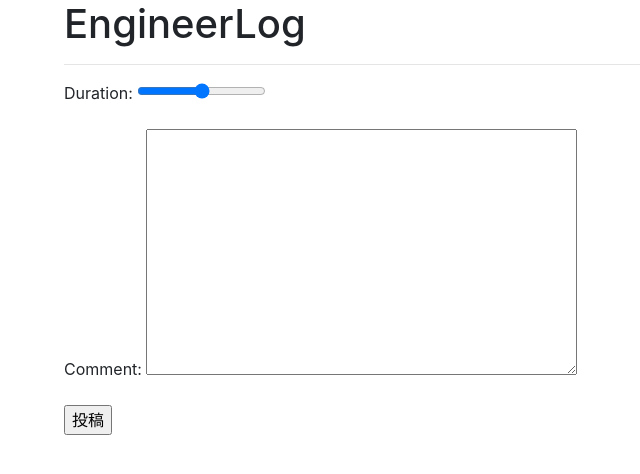
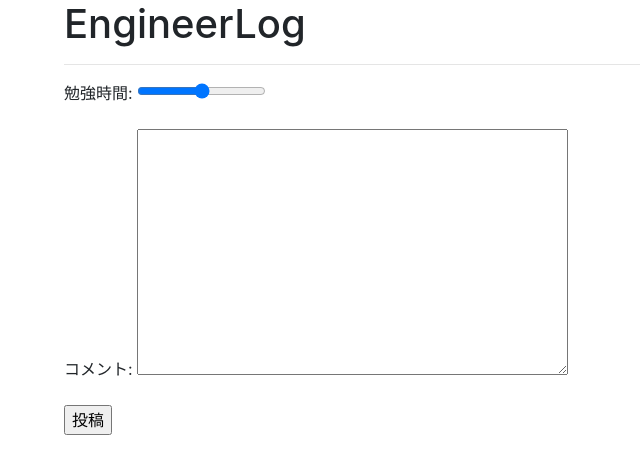
Before and after one commit to taichi0315/engineerlog, a Django app: page /engineerlog/post/ in a window 1280 px wide. Shown: the top 474 px of the page, without its empty margins (21-661 px from the left). Run offline with Django 3.2, Linux system fonts and the light colour scheme; some libraries are stand-ins or nearby versions.

Commit message:
update image error

```diff
--- a/mysite/engineerlog/forms.py
+++ b/mysite/engineerlog/forms.py
@@ -1,6 +1,6 @@
 from django import forms
 from .models import AppUser, Post
-from django.forms.widgets import NumberInput
+from django.forms.widgets import NumberInput, ClearableFileInput
 
 from django.contrib.auth.forms import AuthenticationForm, UserCreationForm
 
@@ -13,6 +13,9 @@ class ProfileUpdateForm(forms.ModelForm):
     class Meta:
         model = AppUser
         fields = ('displayname', 'icon', 'profile_sentence')
+        widgets = {
+            'icon': ClearableFileInput()
+        }
 
 class SignUpForm(UserCreationForm):
 
--- a/mysite/engineerlog/models.py
+++ b/mysite/engineerlog/models.py
@@ -13,9 +13,9 @@ class Post(models.Model):
         on_delete=models.CASCADE,
     )
 
-    duration = models.DurationField()
-    comment = models.TextField()
-    created_at = models.DateTimeField(auto_now_add=True)
+    duration = models.DurationField(_('勉強時間'))
+    comment = models.TextField(_('コメント'))
+    created_at = models.DateTimeField(_('created at'), auto_now_add=True)
 
     def __str__(self):
         return self.comment
@@ -64,13 +64,15 @@ class AppUser(AbstractBaseUser, PermissionsMixin):
     )
 
     icon = ProcessedImageField(
+            verbose_name=_('アイコン'),
             upload_to='icons/',
             processors=[Transpose(), ResizeToFill(50, 50)],
             format='JPEG',
             options={'quality':60},
+            default='icons/default.JPG',
             blank=True
     )
-    profile_sentence = models.TextField(blank=True)
+    profile_sentence = models.TextField(_('プロフィール文'), blank=True)
 
     date_joined = models.DateTimeField(_('date joined'), default=timezone.now)
     objects = AppUserManager()
--- a/mysite/engineerlog/views.py
+++ b/mysite/engineerlog/views.py
@@ -1,5 +1,6 @@
 from django.views import generic
 from django.urls import path, reverse_lazy
+from django.http import HttpResponseRedirect
 from django.contrib.auth import views, mixins
 from django.shortcuts import resolve_url
 from .models import Post, AppUser
@@ -14,8 +15,8 @@ class LogoutView(views.LogoutView, mixins.LoginRequiredMixin):
 
 class SignUpView(generic.CreateView):
     form_class = SignUpForm
+    template_name = 'engineerlog/signup.html'
     success_url = reverse_lazy('engineerlog:login')
-    template_name = 'engineerlog/signup.html'
 
 class IndexView(generic.ListView):
     template_name = 'engineerlog/index.html'
@@ -39,6 +40,11 @@ class ProfileUpdateView(mixins.UserPassesTestMixin, generic.UpdateView):
         user = self.request.user
         return user.pk == self.kwargs['pk'] or user.is_superuser
 
+    def form_valid(self, form):
+        form.instance.icon = self.object.icon
+        form.save()
+        return super().form_valid(form)
+
     def get_success_url(self):
         return resolve_url('engineerlog:profile', pk=self.kwargs['pk'])
 
```
Also changed, not shown: mysite/engineerlog/templates/engineerlog/index.html (+5 -2 lines), mysite/engineerlog/migrations/0003_auto_20181130_0259.py (added), mysite/engineerlog/migrations/0004_auto_20181130_0328.py (added), mysite/engineerlog/migrations/0005_auto_20181130_0341.py (added), 2 other files.
